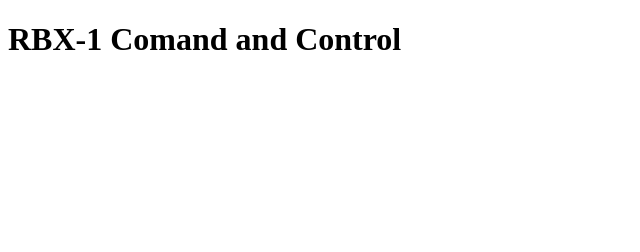
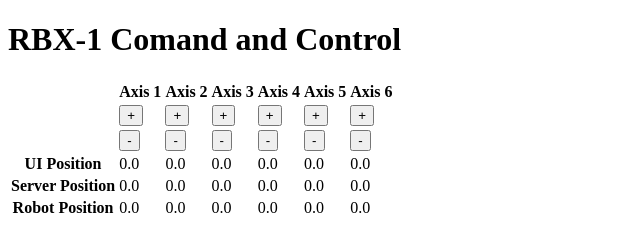
Before and after one commit to equinor/kitchen-rbx1-cnc, a plain HTML site: page client/index.html in a window 1280 px wide. Shown: the whole page, without its empty margins (0-640 px from the left). Drawn offline with Linux system fonts and the light colour scheme.

Commit message:
Simple UI

```diff
--- a/client/index.html
+++ b/client/index.html
@@ -5,5 +5,61 @@
     </head>
     <body>
         <h1>RBX-1 Comand and Control</h1>
+        <table>
+            <tr>
+                <th></th>
+                <th>Axis 1</th>
+                <th>Axis 2</th>
+                <th>Axis 3</th>
+                <th>Axis 4</th>
+                <th>Axis 5</th>
+                <th>Axis 6</th>
+            </tr>
+            <tr>
+                <th></th>
+                <td><button id="p1">+</button></td>
+                <td><button id="p2">+</button></td>
+                <td><button id="p3">+</button></td>
+                <td><button id="p4">+</button></td>
+                <td><button id="p5">+</button></td>
+                <td><button id="p6">+</button></td>
+            </tr>
+            <tr>
+                <th></th>
+                <td><button id="m1">-</button></td>
+                <td><button id="m2">-</button></td>
+                <td><button id="m3">-</button></td>
+                <td><button id="m4">-</button></td>
+                <td><button id="m5">-</button></td>
+                <td><button id="m6">-</button></td>
+            </tr>
+            <tr>
+                <th>UI Position</th>
+                <td id="ui1">0.0</td>
+                <td id="ui2">0.0</td>
+                <td id="ui3">0.0</td>
+                <td id="ui4">0.0</td>
+                <td id="ui5">0.0</td>
+                <td id="ui6">0.0</td>
+            </tr>
+            <tr>
+                <th>Server Position</th>
+                <td id="s1">0.0</td>
+                <td id="s2">0.0</td>
+                <td id="s3">0.0</td>
+                <td id="s4">0.0</td>
+                <td id="s5">0.0</td>
+                <td id="s6">0.0</td>
+            </tr>
+            <tr>
+                <th>Robot Position</th>
+                <td id="r1">0.0</td>
+                <td id="r2">0.0</td>
+                <td id="r3">0.0</td>
+                <td id="r4">0.0</td>
+                <td id="r5">0.0</td>
+                <td id="r6">0.0</td>
+            </tr>
+        </table>
     </body>
 </html>
```
